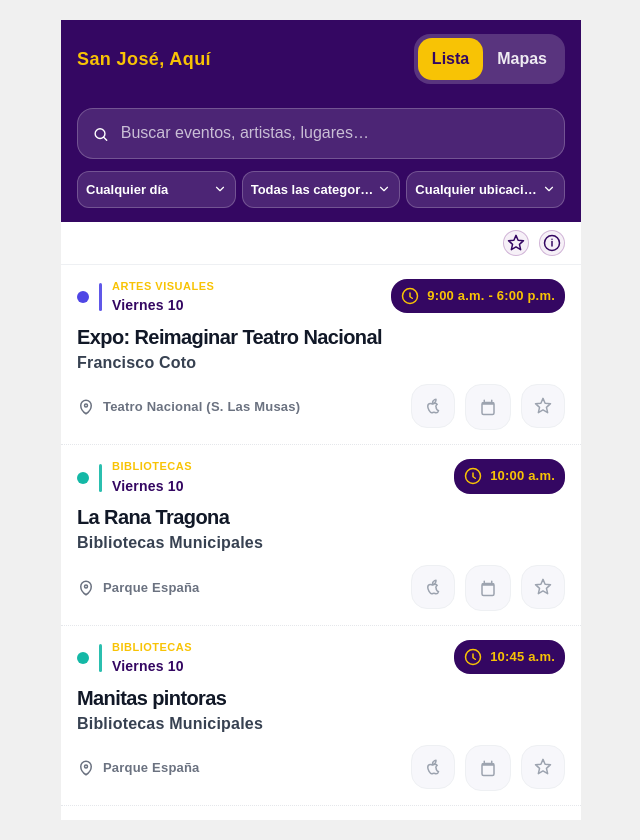
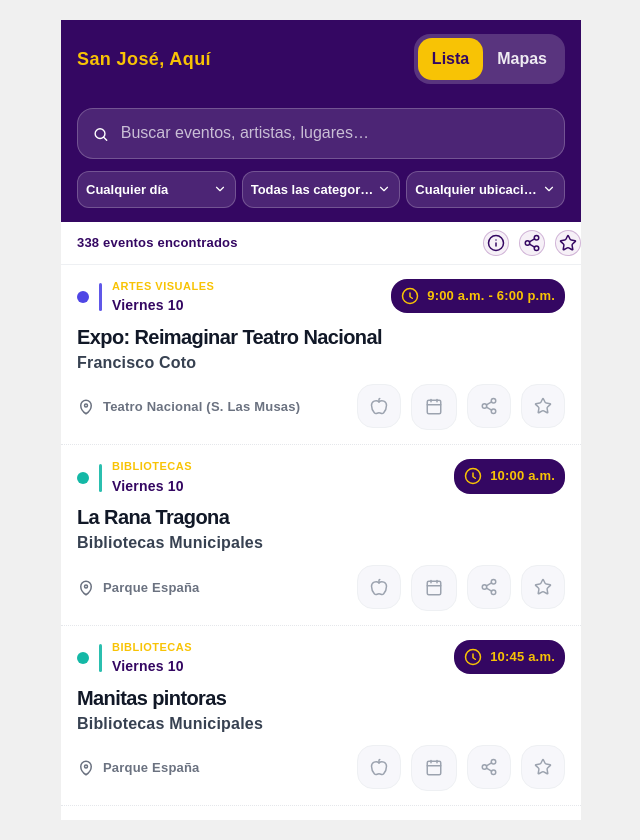
Before and after one commit to webmmiranda/transitarte, a React (Vite) app: page / in a window 1280 px wide. Shown: the whole page, without its empty margins (319-959 px from the left). Built offline with nearby package versions, Linux system fonts and the light colour scheme.

Commit message:
Compartir

```diff
--- a/package.json
+++ b/package.json
@@ -10,6 +10,7 @@
     "preview": "vite preview"
   },
   "dependencies": {
+    "lucide-react": "^1.7.0",
     "react": "^19.2.4",
     "react-dom": "^19.2.4"
   },
--- a/src/App.css
+++ b/src/App.css
@@ -223,7 +223,7 @@
 
 .results {
   padding: 14px 16px;
-  color: #ffffff;
+  color: #340762;
   font-weight: 900;
   background: #fff;
   border-bottom: 1px solid #eef0f3;
@@ -250,7 +250,6 @@
 .resultsInfo {
   width: 26px;
   height: 26px;
-  margin-right: 16px;
   border-radius: 999px;
   border: 1px solid rgba(96, 1, 119, 0.25);
   background: rgba(96, 1, 119, 0.06);
@@ -267,6 +266,28 @@
 }
 
 .resultsInfo svg {
+  display: block;
+}
+
+.resultsShare {
+  width: 26px;
+  height: 26px;
+  border-radius: 999px;
+  border: 1px solid rgba(96, 1, 119, 0.25);
+  background: rgba(96, 1, 119, 0.06);
+  color: #340762;
+  font-weight: 900;
+  cursor: pointer;
+  display: grid;
+  place-items: center;
+  padding: 0;
+}
+
+.resultsShare:hover {
+  background: rgba(96, 1, 119, 0.1);
+}
+
+.resultsShare svg {
   display: block;
 }
 
@@ -1009,7 +1030,7 @@
 .eventSheetActions {
   margin-top: 14px;
   display: grid;
-  grid-template-columns: repeat(3, 1fr);
+  grid-template-columns: repeat(4, 1fr);
   gap: 10px;
 }
 
--- a/src/App.tsx
+++ b/src/App.tsx
@@ -1,5 +1,6 @@
 import './App.css'
 import { useEffect, useMemo, useState, type CSSProperties } from 'react'
+import { Apple, Calendar, Info, Share2, Star } from 'lucide-react'
 import type { EventItem, FestivalDayKey } from './types'
 import { categoryMeta, categoryKeyFromLabel, CATEGORY_ORDER, normalizeKey } from './lib/categories'
 import { allFestivalDays, parseProgramacionText } from './lib/programacion'
@@ -176,7 +177,7 @@ function App() {
     const url = URL.createObjectURL(blob)
     const a = document.createElement('a')
     a.href = url
-    a.download = `Transitarte - ${event.title}.ics`
+    a.download = `SJ, Aquí - ${event.title}.ics`
     document.body.appendChild(a)
     a.click()
     a.remove()
@@ -184,11 +185,80 @@ function App() {
   }
 
   const selectedEvent = useMemo(
-    () => (selectedEventId ? filtered.find((e) => e.id === selectedEventId) ?? null : null),
-    [filtered, selectedEventId],
+    () => (selectedEventId ? events.find((e) => e.id === selectedEventId) ?? null : null),
+    [events, selectedEventId],
   )
 
   const canShowInstallEntry = !standalone && (canInstall || ios)
+
+  useEffect(() => {
+    try {
+      const id = new URL(window.location.href).searchParams.get('event')
+      if (id) {
+        setTab('agenda')
+        setShowInfo(false)
+        setSelectedEventId(id)
+      }
+    } catch {
+      void 0
+    }
+  }, [])
+
+  useEffect(() => {
+    try {
+      const url = new URL(window.location.href)
+      if (selectedEventId) url.searchParams.set('event', selectedEventId)
+      else url.searchParams.delete('event')
+      window.history.replaceState({}, '', url)
+    } catch {
+      void 0
+    }
+  }, [selectedEventId])
+
+  useEffect(() => {
+    const onPopState = () => {
+      try {
+        const id = new URL(window.location.href).searchParams.get('event')
+        setSelectedEventId(id)
+      } catch {
+        setSelectedEventId(null)
+      }
+    }
+    window.addEventListener('popstate', onPopState)
+    return () => window.removeEventListener('popstate', onPopState)
+  }, [])
+
+  const shareUrl = async (url: string, title: string, text?: string) => {
+    try {
+      const nav = navigator as Navigator & { share?: (data: { title?: string; text?: string; url?: string }) => Promise<void> }
+      if (typeof nav.share === 'function') {
+        await nav.share({ title, text, url })
+        return
+      }
+    } catch {
+      void 0
+    }
+
+    try {
+      const clip = navigator.clipboard as Clipboard | undefined
+      if (clip) await clip.writeText(url)
+      return
+    } catch {
+      void 0
+    }
+
+    window.prompt('Copiar enlace:', url)
+  }
+
+  const shareApp = async () => {
+    await shareUrl(window.location.origin + window.location.pathname, 'SJ, Aquí 26', 'Compartir la app')
+  }
+
+  const shareEvent = async (event: EventItem) => {
+    const url = new URL(window.location.origin + window.location.pathname)
+    url.searchParams.set('event', event.id)
+    await shareUrl(url.toString(), `SJ, Aquí · ${event.title}`, event.artist ?? undefined)
+  }
 
   return (
     <div className="app">
@@ -360,6 +430,12 @@ function App() {
             <>
               <div className="resultsRow">
                 <div className="results">{filtered.length} eventos encontrados</div>
+                <button className="resultsInfo" type="button" onClick={() => setShowInfo(true)} aria-label="Información">
+                  <Info size={18} />
+                </button>
+                <button className="resultsShare" type="button" onClick={shareApp} aria-label="Compartir app" title="Compartir app">
+                  <Share2 size={18} />
+                </button>
                 <button
                   className={favoritesOnly ? 'resultsFav resultsFavActive' : 'resultsFav'}
                   type="button"
@@ -367,16 +443,7 @@ function App() {
                   aria-label={favoritesOnly ? 'Mostrando favoritos' : 'Mostrar solo favoritos'}
                   title={favoritesOnly ? 'Mostrando favoritos' : 'Mostrar solo favoritos'}
                 >
-                  <Icon path={['M12 17.3l-6.2 3.6 1.6-7.1L2 8.9l7.2-.6L12 1.8l2.8 6.5 7.2.6-5.4 4.9 1.6 7.1L12 17.3Z']} />
-                </button>
-                <button className="resultsInfo" type="button" onClick={() => setShowInfo(true)} aria-label="Información">
-                  <Icon
-                    path={[
-                      'M12 22a10 10 0 1 0 0-20a10 10 0 0 0 0 20Z',
-                      'M12 10v6',
-                      'M12 7h.01',
-                    ]}
-                  />
+                  <Star size={18} fill={favoritesOnly ? 'currentColor' : 'none'} />
                 </button>
               </div>
 
@@ -444,7 +511,7 @@ function App() {
                               aria-label="Descargar Apple Calendar"
                               title="Descargar Apple Calendar"
                             >
-                              <Icon path="M16 13c0 3.9 3.4 5.2 3.4 5.2S18.7 21 16.2 21c-1.2 0-1.7-.8-2.9-.8s-1.8.8-3 .8C7.9 21 5 15.7 5 12.4 5 10 6.5 8.5 8.5 8.5c1.2 0 2.2.8 2.9.8c.7 0 1.8-.9 3.2-.9c.5 0 2 .1 3 1.5c-.1.1-1.8 1-1.8 3.1ZM14.8 6.9c.8-1 1.4-2.4 1.2-3.9c-1.2.1-2.6.8-3.4 1.8c-.8.9-1.4 2.3-1.2 3.6c1.3.1 2.6-.6 3.4-1.5Z" />
+                              <Apple size={18} />
                             </button>
 
                             {gcal ? (
@@ -458,13 +525,32 @@ function App() {
                                 onClick={(ev) => ev.stopPropagation()}
                                 onTouchEnd={(ev) => ev.stopPropagation()}
                               >
-                                <Icon path="M7 3v3m10-3v3M4 8h16M6 6h12a2 2 0 0 1 2 2v12a2 2 0 0 1-2 2H6a2 2 0 0 1-2-2V8a2 2 0 0 1 2-2Z" />
+                                <Calendar size={18} />
                               </a>
                             ) : (
                               <span className="iconAction iconActionDisabled" aria-hidden="true">
-                                <Icon path="M7 3v3m10-3v3M4 8h16M6 6h12a2 2 0 0 1 2 2v12a2 2 0 0 1-2 2H6a2 2 0 0 1-2-2V8a2 2 0 0 1 2-2Z" />
+                                <Calendar size={18} />
                               </span>
                             )}
+
+                            <button
+                              className="iconAction iconActionShare"
+                              type="button"
+                              onClick={(ev) => {
+                                ev.preventDefault()
+                                ev.stopPropagation()
+                                void shareEvent(e)
+                              }}
+                              onTouchEnd={(ev) => {
+                                ev.preventDefault()
+                                ev.stopPropagation()
+                                void shareEvent(e)
+                              }}
+                              aria-label="Compartir evento"
+                              title="Compartir evento"
+                            >
+                              <Share2 size={18} />
+                            </button>
 
                             <button
                               className={isFav ? 'iconAction iconActionFav iconActionFavActive' : 'iconAction iconActionFav'}
@@ -482,11 +568,7 @@ function App() {
                               aria-label={isFav ? 'Quitar de favoritos' : 'Guardar en favoritos'}
                               title={isFav ? 'Quitar de favoritos' : 'Guardar en favoritos'}
                             >
-                              <Icon
-                                path={
-                                  'M12 17.3l-6.2 3.6 1.6-7.1L2 8.9l7.2-.6L12 1.8l2.8 6.5 7.2.6-5.4 4.9 1.6 7.1L12 17.3Z'
-                                }
-                              />
+                              <Star size={18} fill={isFav ? 'currentColor' : 'none'} />
                             </button>
                           </div>
                         </div>
@@ -596,7 +678,7 @@ function App() {
                 aria-label="Descargar Apple Calendar"
                 title="Descargar Apple Calendar"
               >
-                <Icon path="M16 13c0 3.9 3.4 5.2 3.4 5.2S18.7 21 16.2 21c-1.2 0-1.7-.8-2.9-.8s-1.8.8-3 .8C7.9 21 5 15.7 5 12.4 5 10 6.5 8.5 8.5 8.5c1.2 0 2.2.8 2.9.8c.7 0 1.8-.9 3.2-.9c.5 0 2 .1 3 1.5c-.1.1-1.8 1-1.8 3.1ZM14.8 6.9c.8-1 1.4-2.4 1.2-3.9c-1.2.1-2.6.8-3.4 1.8c-.8.9-1.4 2.3-1.2 3.6c1.3.1 2.6-.6 3.4-1.5Z" />
+                <Apple size={18} />
               </button>
 
               {googleCalendarUrl(selectedEvent) ? (
@@ -608,13 +690,25 @@ function App() {
                   aria-label="Agregar a Google Calendar"
                   title="Agregar a Google Calendar"
                 >
-                  <Icon path="M7 3v3m10-3v3M4 8h16M6 6h12a2 2 0 0 1 2 2v12a2 2 0 0 1-2 2H6a2 2 0 0 1-2-2V8a2 2 0 0 1 2-2Z" />
+                  <Calendar size={18} />
                 </a>
               ) : (
                 <span className="ctaButton ctaDisabled iconAction" aria-hidden="true">
-                  <Icon path="M7 3v3m10-3v3M4 8h16M6 6h12a2 2 0 0 1 2 2v12a2 2 0 0 1-2 2H6a2 2 0 0 1-2-2V8a2 2 0 0 1 2-2Z" />
+                  <Calendar size={18} />
                 </span>
               )}
+
+              <button
+                className="ctaButton iconAction iconActionShare"
+                type="button"
+                onClick={() => {
+                  void shareEvent(selectedEvent)
+                }}
+                aria-label="Compartir evento"
+                title="Compartir evento"
+              >
+                <Share2 size={18} />
+              </button>
 
               <button
                 className={favorites.has(selectedEvent.id) ? 'ctaButton iconAction iconActionFav iconActionFavActive' : 'ctaButton iconAction iconActionFav'}
@@ -623,7 +717,7 @@ function App() {
                 aria-label={favorites.has(selectedEvent.id) ? 'Quitar de favoritos' : 'Guardar en favoritos'}
                 title={favorites.has(selectedEvent.id) ? 'Quitar de favoritos' : 'Guardar en favoritos'}
               >
-                <Icon path="M12 17.3l-6.2 3.6 1.6-7.1L2 8.9l7.2-.6L12 1.8l2.8 6.5 7.2.6-5.4 4.9 1.6 7.1L12 17.3Z" />
+                <Star size={18} fill={favorites.has(selectedEvent.id) ? 'currentColor' : 'none'} />
               </button>
             </div>
           </div>
```
Also changed, not shown: 2 other files (tests, documents, lock files or other folders).
